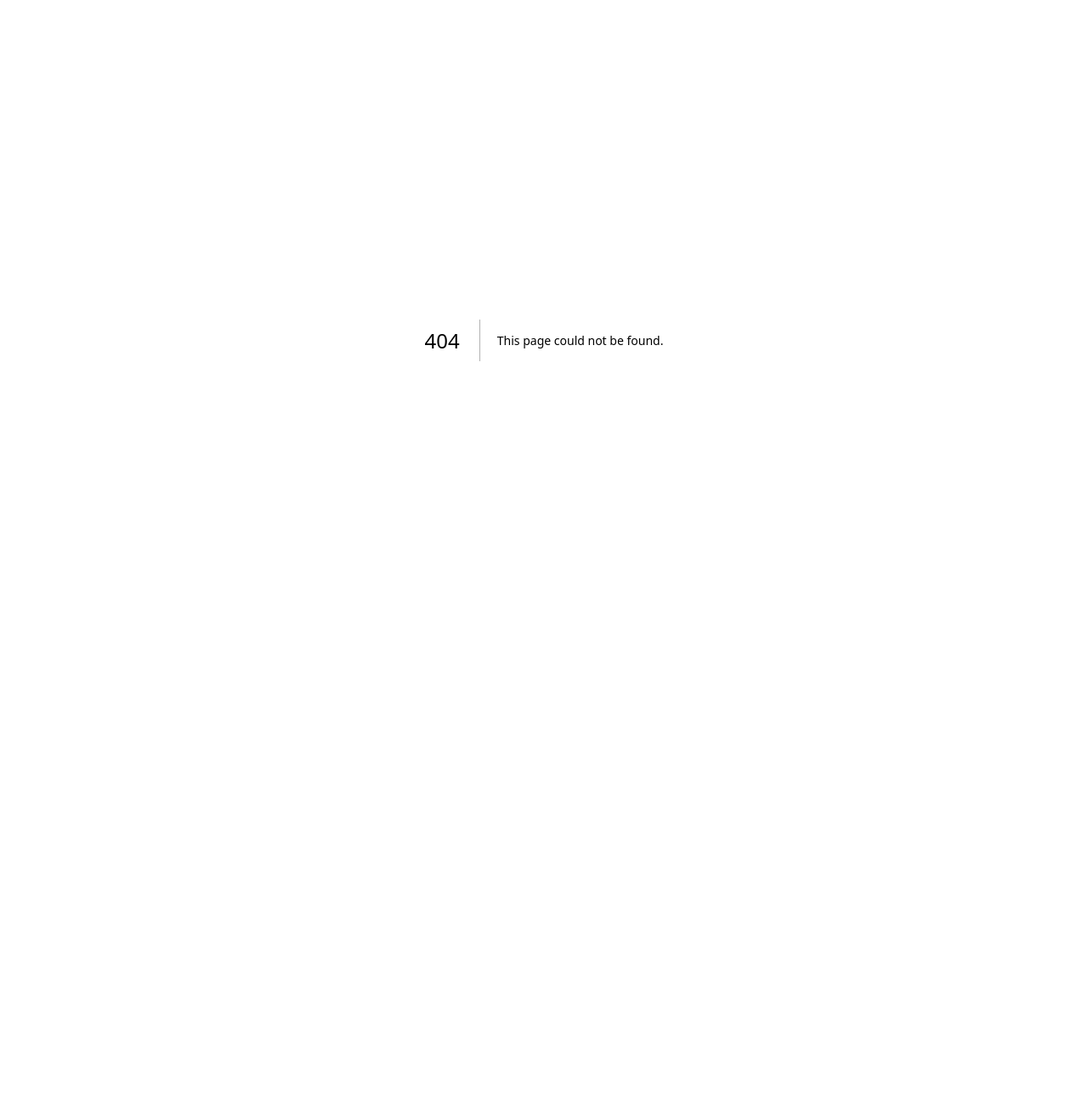
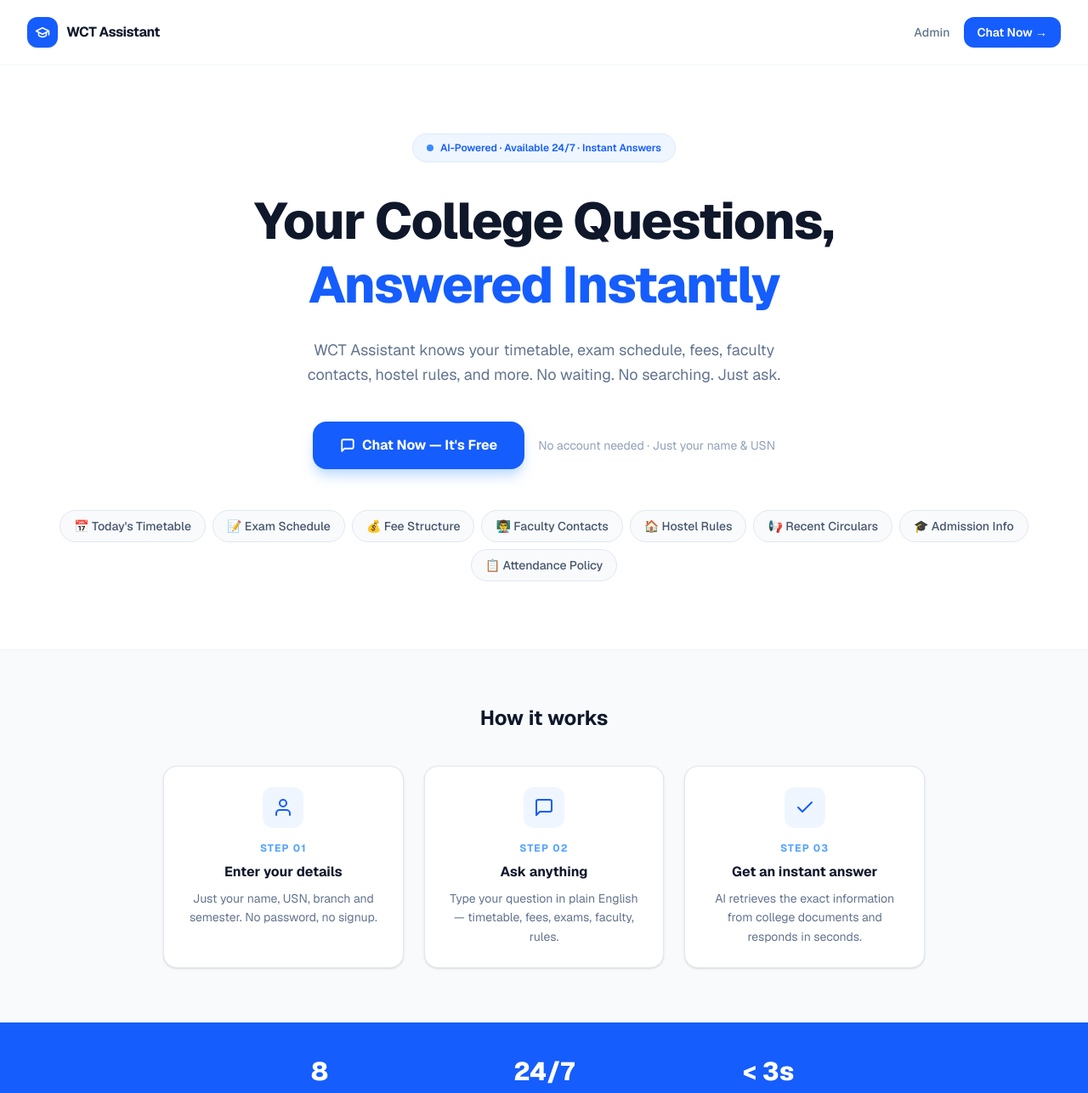
Before and after one commit to vishnu-k-dev/build-your-bot, a Next.js app: page /landing in a window 1280 px wide. Before the commit this address had no page. Shown: the top 1286 px of the page at 85% size. Before the commit the page ends 800 px from the top, so only its background shows below. Built offline with nearby package versions, Linux system fonts and the light colour scheme.

Commit message:
Add landing page, fix admin error handling, redirect root to /landing

```diff
--- a/app/admin/page.tsx
+++ b/app/admin/page.tsx
@@ -24,6 +24,7 @@ export default function AdminDashboard() {
   const [feedback, setFeedback] = useState<FeedbackRow[]>([])
   const [students, setStudents] = useState<StudentRow[]>([])
   const [loading, setLoading] = useState(true)
+  const [error, setError] = useState('')
   const [tab, setTab] = useState<'overview' | 'students' | 'feedback'>('overview')
   const [feedbackFilter, setFeedbackFilter] = useState<'all' | 'up' | 'down'>('all')
 
@@ -32,10 +33,11 @@ export default function AdminDashboard() {
       fetch(`/api/feedback?botId=${BOT_ID}`).then(r => r.json()),
       fetch('/api/students').then(r => r.json()),
     ]).then(([fb, st]) => {
+      if (st?.error) setError(`Students table error: ${st.error} — run the SQL in Supabase to create the students table.`)
       setFeedback(Array.isArray(fb) ? fb : [])
       setStudents(Array.isArray(st) ? st : [])
       setLoading(false)
-    }).catch(() => setLoading(false))
+    }).catch(e => { setError(String(e)); setLoading(false) })
   }, [])
 
   const upCount = feedback.filter(f => f.rating === 'up').length
@@ -81,6 +83,11 @@ export default function AdminDashboard() {
       </div>
 
       <div className="max-w-5xl mx-auto px-6 py-8 space-y-6">
+        {error && (
+          <div className="bg-red-50 border border-red-200 text-red-700 text-sm px-5 py-4 rounded-xl">
+            ⚠️ {error}
+          </div>
+        )}
 
         {/* OVERVIEW TAB */}
         {tab === 'overview' && (
--- /dev/null
+++ b/app/landing/page.tsx
@@ -0,0 +1,163 @@
+import Link from 'next/link'
+
+export default function LandingPage() {
+  return (
+    <div className="min-h-screen bg-white flex flex-col">
+
+      {/* Nav */}
+      <nav className="px-8 py-5 flex items-center justify-between border-b border-slate-100">
+        <div className="flex items-center gap-2.5">
+          <div className="w-9 h-9 rounded-xl bg-blue-600 flex items-center justify-center shadow-sm">
+            <svg width="18" height="18" viewBox="0 0 24 24" fill="none" stroke="white" strokeWidth="2" strokeLinecap="round" strokeLinejoin="round">
+              <path d="M22 10v6M2 10l10-5 10 5-10 5z"/><path d="M6 12v5c3 3 9 3 12 0v-5"/>
+            </svg>
+          </div>
+          <span className="font-bold text-slate-900 tracking-tight">WCT Assistant</span>
+        </div>
+        <div className="flex items-center gap-4">
+          <Link href="/admin" className="text-sm text-slate-500 hover:text-slate-700 transition font-medium">Admin</Link>
+          <Link href="/wct" className="bg-blue-600 hover:bg-blue-700 text-white text-sm font-semibold px-4 py-2 rounded-xl transition">
+            Chat Now →
+          </Link>
+        </div>
+      </nav>
+
+      {/* Hero */}
+      <section className="flex-1 flex flex-col items-center justify-center text-center px-6 py-20">
+        {/* Badge */}
+        <div className="inline-flex items-center gap-2 bg-blue-50 text-blue-600 text-xs font-semibold px-4 py-2 rounded-full mb-8 border border-blue-100">
+          <span className="w-2 h-2 bg-blue-500 rounded-full animate-pulse"/>
+          AI-Powered · Available 24/7 · Instant Answers
+        </div>
+
+        {/* Headline */}
+        <h1 className="text-5xl sm:text-6xl font-extrabold text-slate-900 leading-tight tracking-tight max-w-3xl mb-6">
+          Your College Questions,{' '}
+          <span className="text-blue-600">Answered Instantly</span>
+        </h1>
+        <p className="text-lg text-slate-500 max-w-xl mb-10 leading-relaxed">
+          WCT Assistant knows your timetable, exam schedule, fees, faculty contacts, hostel rules, and more.
+          No waiting. No searching. Just ask.
+        </p>
+
+        {/* CTA */}
+        <div className="flex flex-col sm:flex-row items-center gap-4">
+          <Link
+            href="/wct"
+            className="bg-blue-600 hover:bg-blue-700 text-white font-bold px-8 py-4 rounded-2xl text-base transition shadow-lg shadow-blue-200 flex items-center gap-2"
+          >
+            <svg width="18" height="18" viewBox="0 0 24 24" fill="none" stroke="white" strokeWidth="2.5" strokeLinecap="round" strokeLinejoin="round">
+              <path d="M21 15a2 2 0 0 1-2 2H7l-4 4V5a2 2 0 0 1 2-2h14a2 2 0 0 1 2 2z"/>
+            </svg>
+            Chat Now — It&apos;s Free
+          </Link>
+          <p className="text-sm text-slate-400">No account needed · Just your name & USN</p>
+        </div>
+
+        {/* Quick topics */}
+        <div className="flex flex-wrap justify-center gap-2 mt-12">
+          {[
+            "📅 Today's Timetable",
+            "📝 Exam Schedule",
+            "💰 Fee Structure",
+            "👨‍🏫 Faculty Contacts",
+            "🏠 Hostel Rules",
+            "📢 Recent Circulars",
+            "🎓 Admission Info",
+            "📋 Attendance Policy",
+          ].map(t => (
+            <span key={t} className="bg-slate-50 border border-slate-200 text-slate-600 text-sm px-4 py-2 rounded-full font-medium">
+              {t}
+            </span>
+          ))}
+        </div>
+      </section>
+
+      {/* How it works */}
+      <section className="bg-slate-50 border-t border-slate-100 px-6 py-16">
+        <div className="max-w-4xl mx-auto">
+          <h2 className="text-2xl font-bold text-slate-900 text-center mb-10">How it works</h2>
+          <div className="grid grid-cols-1 sm:grid-cols-3 gap-6">
+            {[
+              {
+                icon: (
+                  <svg width="24" height="24" viewBox="0 0 24 24" fill="none" stroke="currentColor" strokeWidth="2" strokeLinecap="round" strokeLinejoin="round">
+                    <path d="M20 21v-2a4 4 0 0 0-4-4H8a4 4 0 0 0-4 4v2"/><circle cx="12" cy="7" r="4"/>
+                  </svg>
+                ),
+                step: '01',
+                title: 'Enter your details',
+                desc: 'Just your name, USN, branch and semester. No password, no signup.',
+              },
+              {
+                icon: (
+                  <svg width="24" height="24" viewBox="0 0 24 24" fill="none" stroke="currentColor" strokeWidth="2" strokeLinecap="round" strokeLinejoin="round">
+                    <path d="M21 15a2 2 0 0 1-2 2H7l-4 4V5a2 2 0 0 1 2-2h14a2 2 0 0 1 2 2z"/>
+                  </svg>
+                ),
+                step: '02',
+                title: 'Ask anything',
+                desc: 'Type your question in plain English — timetable, fees, exams, faculty, rules.',
+              },
+              {
+                icon: (
+                  <svg width="24" height="24" viewBox="0 0 24 24" fill="none" stroke="currentColor" strokeWidth="2" strokeLinecap="round" strokeLinejoin="round">
+                    <polyline points="20 6 9 17 4 12"/>
+                  </svg>
+                ),
+                step: '03',
+                title: 'Get an instant answer',
+                desc: 'AI retrieves the exact information from college documents and responds in seconds.',
+              },
+            ].map(item => (
+              <div key={item.step} className="bg-white rounded-2xl border border-slate-200 shadow-sm p-6 text-center">
+                <div className="w-12 h-12 rounded-xl bg-blue-50 text-blue-600 flex items-center justify-center mx-auto mb-4">
+                  {item.icon}
+                </div>
+                <p className="text-xs font-bold text-blue-400 tracking-widest mb-2">STEP {item.step}</p>
+                <h3 className="font-bold text-slate-900 mb-2">{item.title}</h3>
+                <p className="text-sm text-slate-500 leading-relaxed">{item.desc}</p>
+              </div>
+            ))}
+          </div>
+        </div>
+      </section>
+
+      {/* Stats bar */}
+      <section className="bg-blue-600 px-6 py-10">
+        <div className="max-w-3xl mx-auto grid grid-cols-3 gap-6 text-center text-white">
+          <div>
+            <p className="text-3xl font-extrabold">8</p>
+            <p className="text-sm text-blue-200 mt-1">Knowledge sources</p>
+          </div>
+          <div>
+            <p className="text-3xl font-extrabold">24/7</p>
+            <p className="text-sm text-blue-200 mt-1">Always available</p>
+          </div>
+          <div>
+            <p className="text-3xl font-extrabold">&lt; 3s</p>
+            <p className="text-sm text-blue-200 mt-1">Response time</p>
+          </div>
+        </div>
+      </section>
+
+      {/* Final CTA */}
+      <section className="px-6 py-16 text-center">
+        <h2 className="text-3xl font-bold text-slate-900 mb-4">Ready to get answers?</h2>
+        <p className="text-slate-500 mb-8">Stop waiting in queues. Your AI assistant is ready right now.</p>
+        <Link
+          href="/wct"
+          className="inline-flex items-center gap-2 bg-blue-600 hover:bg-blue-700 text-white font-bold px-8 py-4 rounded-2xl text-base transition shadow-lg shadow-blue-100"
+        >
+          Start Chatting →
+        </Link>
+      </section>
+
+      {/* Footer */}
+      <footer className="border-t border-slate-100 px-8 py-5 flex items-center justify-between text-xs text-slate-400">
+        <span>© 2025 Westbrook College of Technology</span>
+        <span>Powered by Groq · Cohere · Supabase</span>
+      </footer>
+    </div>
+  )
+}
--- a/app/page.tsx
+++ b/app/page.tsx
@@ -1,5 +1,5 @@
 import { redirect } from 'next/navigation'
 
 export default function Home() {
-  redirect('/wct')
+  redirect('/landing')
 }
```
